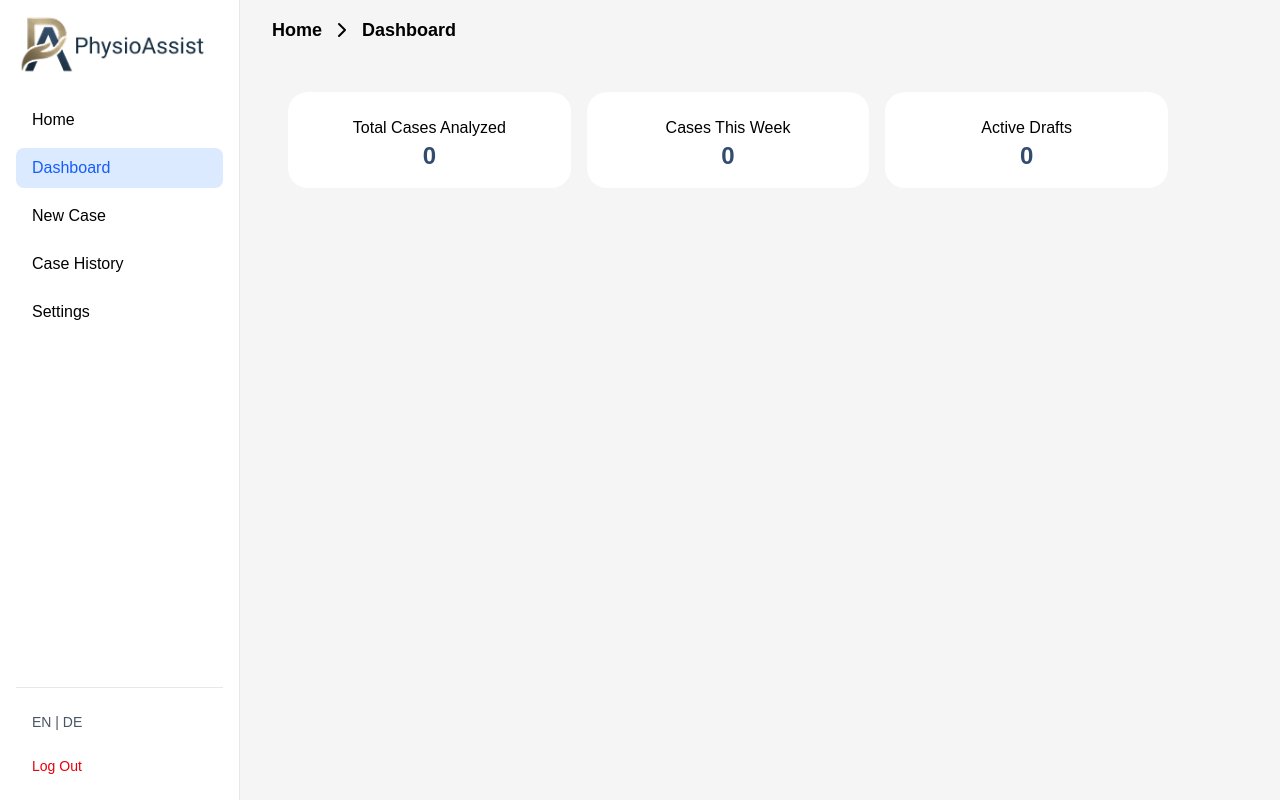
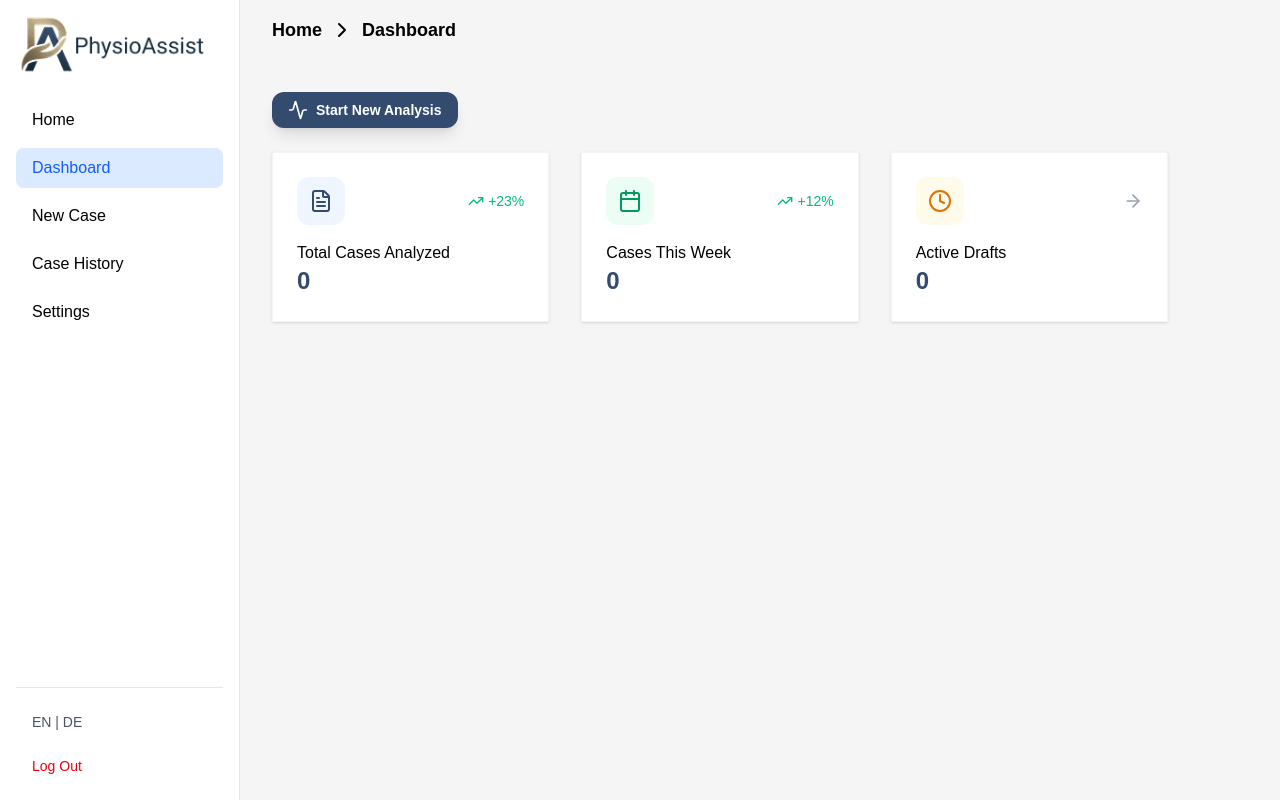
Before and after one commit to michaelfuchaka/PhysioAssist, a Next.js app in the folder physioAssist/client/: page /dashboard in a window 1280 px wide. Built offline with nearby package versions, Linux system fonts and the light colour scheme; no server answers.

Commit message:
feat(ui): add "Start New Analysis" link with icon and style the stat cards to contain icons too

```diff
--- a/physioAssist/client/src/app/(protected)/dashboard/page.jsx
+++ b/physioAssist/client/src/app/(protected)/dashboard/page.jsx
@@ -1,7 +1,7 @@
 'use client'
 import React , { useEffect, useState }  from 'react'
 import Sidebar from "@/components/Sidebar";
-import { ChevronRight } from 'lucide-react';
+import { ChevronRight, FileText, TrendingUp, Calendar, Clock, ArrowRight, Activity } from 'lucide-react';
 import Link from 'next/link';
 import { getCurrentUser, getUserStats } from '@/lib/api';
 
@@ -43,7 +43,7 @@ const Dashboard = () => {
         </div>
         </nav>
 
-        <div className='mt-12'>
+        <div className='mt-12 flex justify-between  items-center gap-8 '>
 
         {loading ?(
              <div className="h-4 bg-gray-200 rounded animate-pulse w-1/4"></div>
@@ -52,27 +52,57 @@ const Dashboard = () => {
             {user ? `Welcome ${user.name}` : "Welcome Guest"}
         </h1>
         ):null}
+            {/* Button */}
+        <Link
+            href="/newcase"
+            className="bg-[#324B6F] hover:bg-[#486B9C] text-white px-4 py-2 rounded-xl font-semibold shadow-lg
+            transition-all duration-200  flex items-center gap-2 text-sm"
+        >
+            <Activity size={20} />
+            Start New Analysis
+        </Link>
        </div>
 
     {/* Cases Cards */}
-       <div className='mt-6 pl-4 grid grid-cols-1 md:grid-cols-3 gap-4 max-w-4xl'>
+       <div className='mt-6  grid grid-cols-1 md:grid-cols-3 gap-8 max-w-4xl'>
         {/* Total Cases */}
-        <div className='bg-white p-4 rounded-[20px]  flex flex-col items-center justify-center text-center'>
-
+        <div className='bg-white p-6 rounded-[2xl]  shadow-sm border border-gray-100 hover:shadow-md transition-all duration-200 group'>
+           <div className="flex items-center justify-between mb-4">
+            <div className="p-3 bg-blue-50 rounded-xl group-hover:bg-blue-100 transition-colors">
+                <FileText className="text-[#324B6F]" size={24} />
+            </div>
+            <span className="text-emerald-500 text-sm font-medium flex items-center gap-1">
+                <TrendingUp size={16} />
+                +23%
+            </span>
+                </div>
          <h3 className='text-base text-[#000000] mt-2'>Total Cases Analyzed</h3>
            <p className='text-2xl font-bold text-[#324B6F]'>{stats.total_cases}</p>
         </div>
 
         {/* Cases This Week */}
-        <div className='bg-white p-4 rounded-[20px]  flex flex-col items-center justify-center text-center'>
-
+        <div className=' bg-white p-6 rounded-[2xl]  shadow-sm border border-gray-100 hover:shadow-md transition-all duration-200 group'>
+        <div className="flex items-center justify-between mb-4">
+            <div className="p-3 bg-emerald-50 rounded-xl group-hover:bg-emerald-100 transition-colors">
+                <Calendar className="text-emerald-600" size={24} />
+            </div>
+            <span className="text-emerald-500 text-sm font-medium flex items-center gap-1">
+                <TrendingUp size={16} />
+                +12%
+            </span>
+        </div>
          <h3 className='text-base text-[#000000] mt-2'>Cases This Week</h3>
            <p className='text-2xl font-bold text-[#324B6F]'>{stats.cases_this_week}</p>
         </div>
 
         {/* Active Drafts */}
-        <div className='bg-white p-4 rounded-[20px]  flex flex-col items-center justify-center text-center'>
-
+        <div className='bg-white p-6 rounded-[2xl]  shadow-sm  border border-gray-100 hover:shadow-md transition-all duration-200 group'>
+        <div className="flex items-center justify-between mb-4">
+            <div className="p-3 bg-amber-50 rounded-xl group-hover:bg-amber-100 transition-colors">
+                <Clock className="text-amber-600" size={24} />
+            </div>
+            <ArrowRight className="text-gray-400 group-hover:text-amber-600 transition-colors" size={20} />
+        </div>
          <h3 className='text-base  text-[#000000] mt-2'>Active Drafts</h3>
            <p className='text-2xl font-bold text-[#324B6F]'>{stats.active_drafts}</p>
         </div>
```
